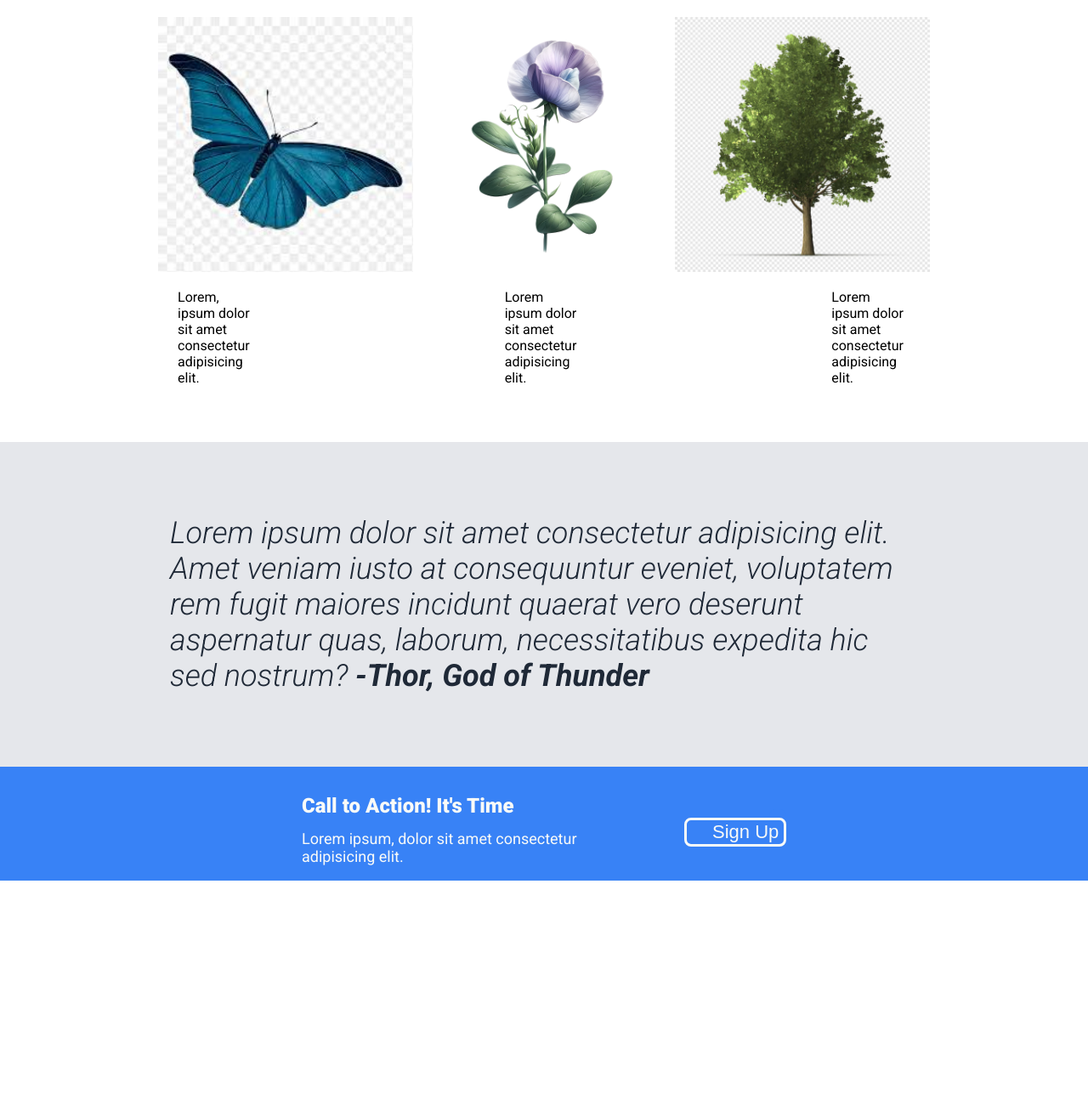
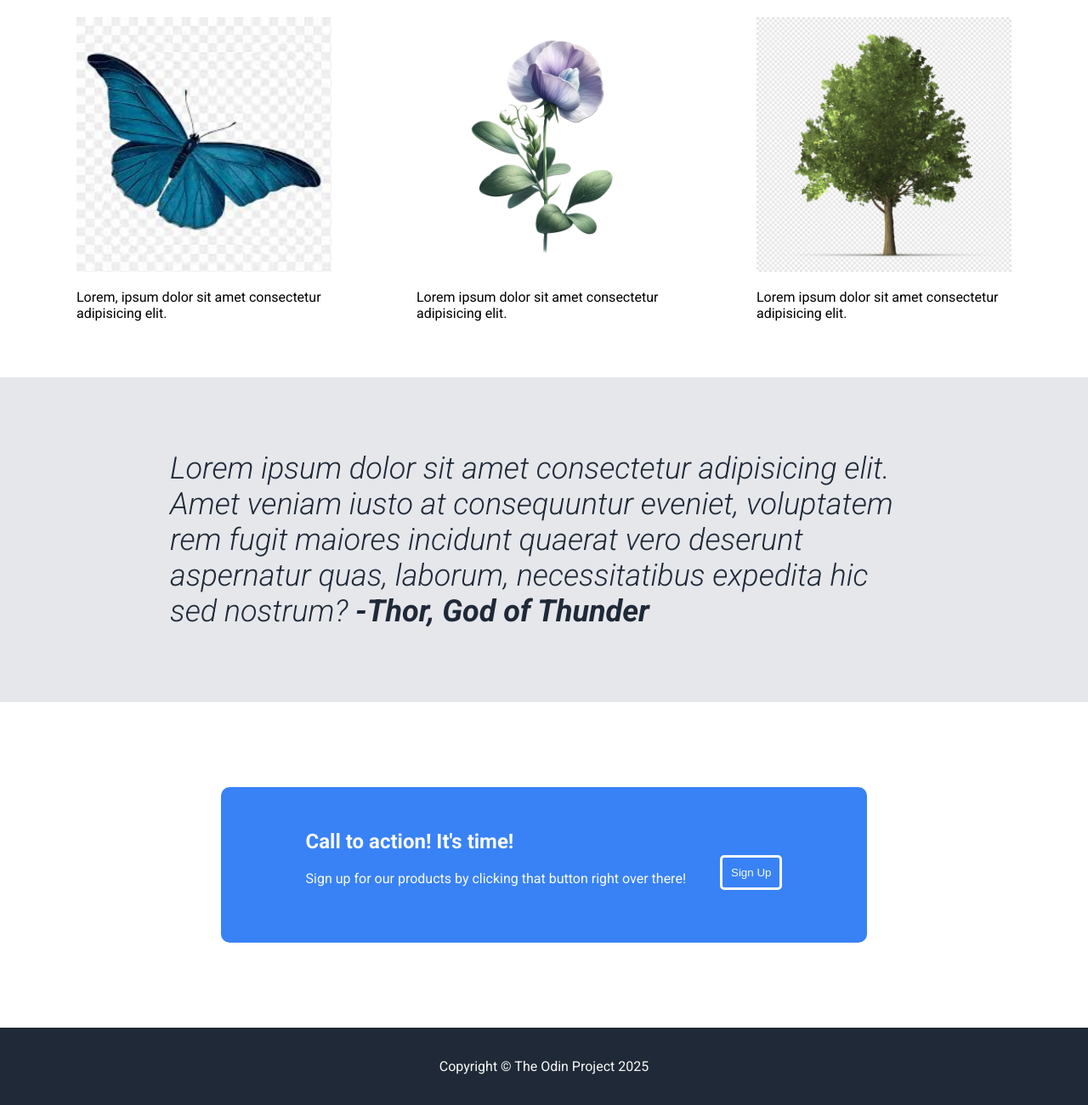
Before and after one commit to JohnCh4/landing-page, a plain HTML site: page index.html in a window 1280 px wide. Shown: the part 555-1855 px from the top of the page at 85% size. Before the commit the page ends 1591 px from the top, so only its background shows below. Drawn offline with Linux system fonts and the light colour scheme.

Commit message:
Finished

```diff
--- a/index.html
+++ b/index.html
@@ -25,20 +25,32 @@
     <div class="Information">
         <div class="Title">Some random information</div>
         <div class="List">
+            <div class="ListOne">
             <img class="ListImg" src="img/butterfly.png">
+            <p>Lorem, ipsum dolor sit amet consectetur adipisicing elit. </p>
+            </div>
+            <div class="ListTwo">
             <img class="ListImg" src="img/flower.png">
+            <p>Lorem ipsum dolor sit amet consectetur adipisicing elit. </p>
+            </div>
+            <div class="ListThree">
             <img class="ListImg" src="img/tree.png">
-            <div class="subtext">
-            <p>Lorem, ipsum dolor sit amet consectetur adipisicing elit. </p>
             <p>Lorem ipsum dolor sit amet consectetur adipisicing elit. </p>
-            <p>Lorem ipsum dolor sit amet consectetur adipisicing elit. </p>
-        </div>
+            </div>
         </div>
     </div>
     <div class="Quote"><p style="font-size: 36px; font-style: italic; font-weight: 300; color: #1F2937;">Lorem ipsum dolor sit amet consectetur adipisicing elit. Amet veniam iusto at consequuntur eveniet, voluptatem rem fugit maiores incidunt quaerat vero deserunt aspernatur quas, laborum, necessitatibus expedita hic sed nostrum? <span><strong>-Thor, God of Thunder</strong></span></p></div>
 <div class="CallAction">
-    <div class="hero-text"><h1 style="font-size: 24px; font-weight: 900; color: #f9faf8; margin-bottom: -20px; line-height: 60px;">Call to Action! It's Time</h1> <p>Lorem ipsum, dolor sit amet consectetur adipisicing elit.</p></div>
-        <div class="Sign-Up-Button"><button class="Sign-Up-Button" style="font-size: 22px;  border: solid #f9faf8;margin-left: -100px; padding-left: 30px; padding-right: 30px; padding-top: auto; padding-bottom: auto; white-space: nowrap">Sign Up</button></div>
-</div>
+    <div class="CallActionSect">
+        <div>
+        <h2 style="color: #f9faf8;">Call to action! It's time!</h2>
+        <p style="color: #f9faf8;">Sign up for our products by clicking that button right over there!</p>
+    </div>
+        <button style="max-width: fit-content; height: fit-content; margin-top: 50px; margin-left: 40px; color: #f9faf8; background-color: #3882F6; border:solid #f9faf8; border-radius: 5px; padding: 10px; cursor: pointer;">Sign Up</button>
+    </div>
+    </div>
+    <div class="End">
+        <p style="color: #f9faf8;">Copyright © The Odin Project 2025</p>
+    </div>
 </body>
 </html>
--- a/styles.css
+++ b/styles.css
@@ -62,6 +62,16 @@ body {
     padding-top: 40px;
 }
 
+.List {
+    display: flex;
+    flex: 1;
+    gap: 100px;
+}
+
+.List >* {
+    max-width: 300px
+}
+
 .Title {
     font-size: 36px;
     color: #1F2937;
@@ -90,12 +100,36 @@ body {
     padding-left: 200px;
     padding-right: 200px;
     margin-top: 50px;
+    align-items: center;
+    justify-content: center;
+    flex: 1;
+}
+
+.CallActionSect {
+    border-radius: 10px;
+    display: flex;
+    max-width: fit-content;
+    flex: 1;
+    padding-left: 100px;
+    padding-right: 100px;
+    padding-top: 30px;
+    padding-bottom: 50px;
+    background-color: #3882F6;
+    margin-top: 100px;
+
 }
 
 .CallAction {
-    background-color: #3882F6;
     display: flex;
-    flex-direction: row;
-    align-items: center;
     justify-content: center;
 }
+
+.End {
+    background-color: #1F2937;
+    justify-content: center;
+    align-items: center;
+    display: flex;
+    padding-top: 20px;
+    padding-bottom: 20px;
+    margin-top: 100px;
+}
```
